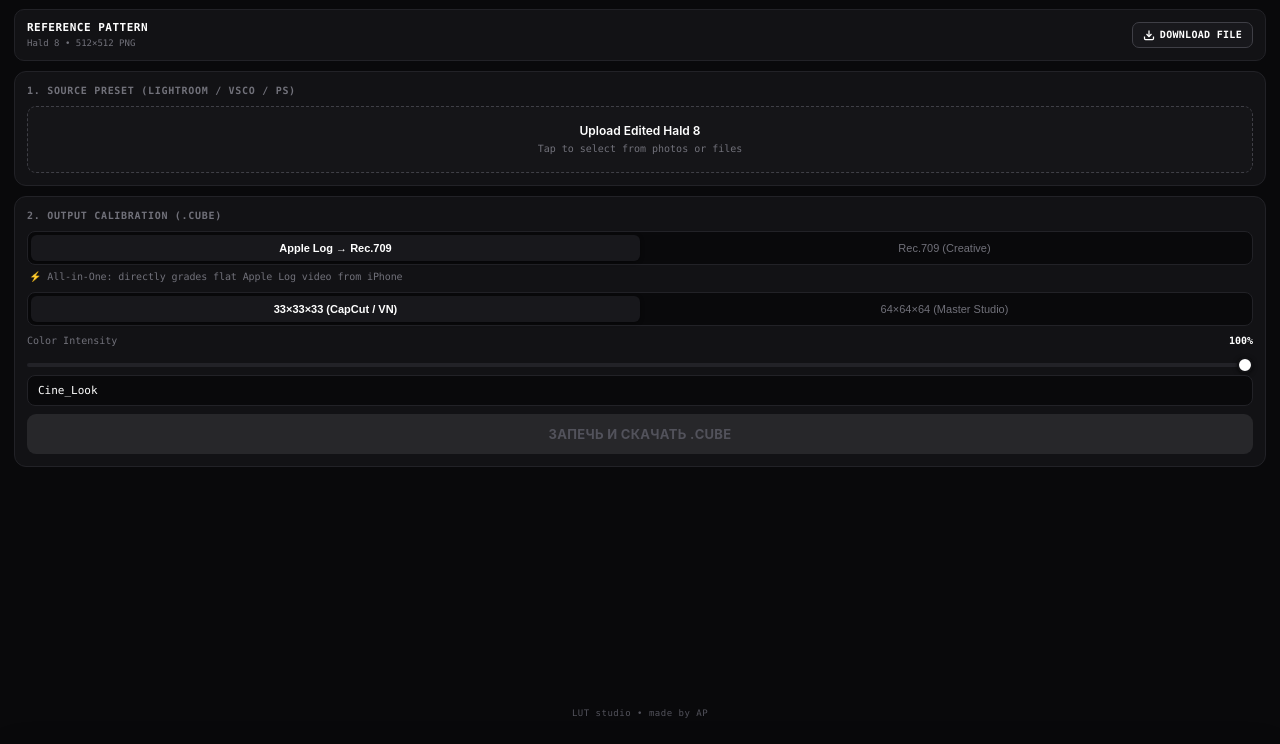
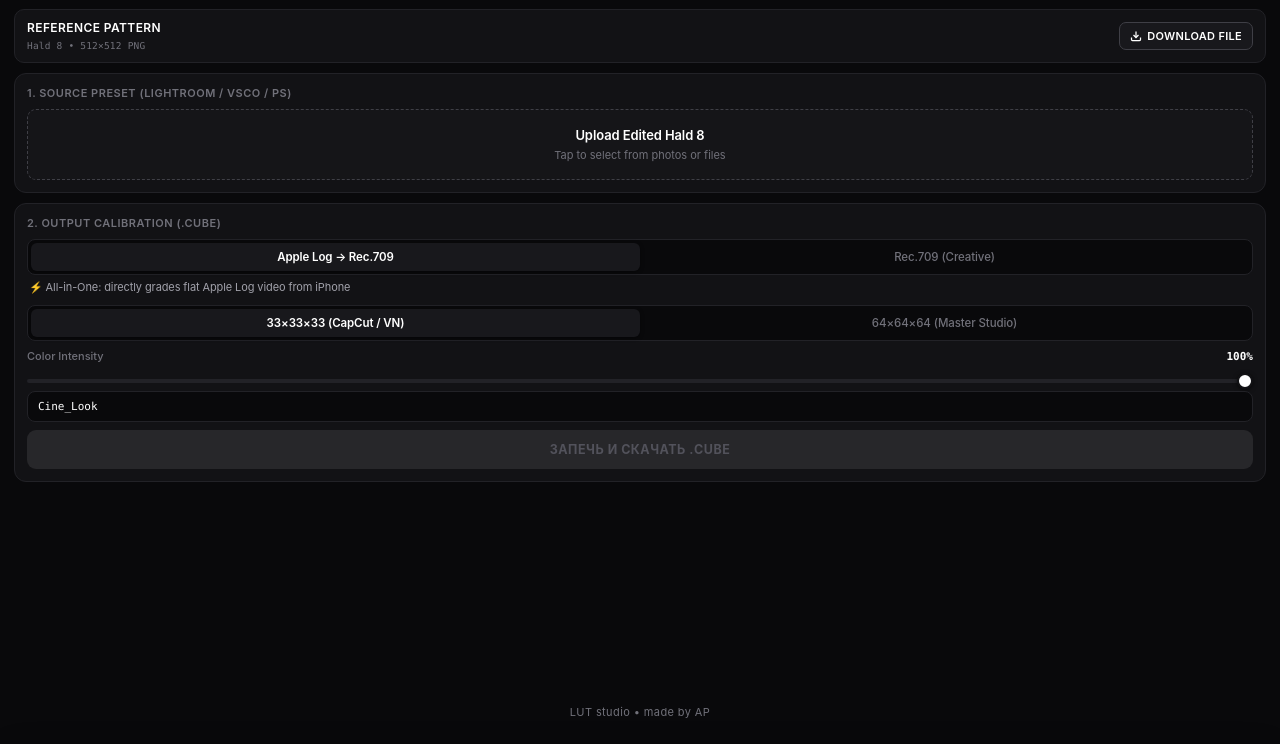
Before and after one commit to peskovsky18/log-studio, a plain HTML site: page app/index.html in a window 1280 px wide. Shown: the part 56-800 px from the top of the page. Drawn offline with Linux system fonts and the light colour scheme.

Commit message:
Typography overhaul: Inter Tight and JetBrains Mono with balanced roles

```diff
--- a/app/index.html
+++ b/app/index.html
@@ -3,9 +3,15 @@
 <head>
   <meta charset="UTF-8">
   <meta name="viewport" content="width=device-width, initial-scale=1.0, maximum-scale=1.0, user-scalable=no, viewport-fit=cover">
-  <meta http-equiv="Content-Security-Policy" content="default-src 'self'; script-src 'self' 'unsafe-inline' https://telegram.org; style-src 'self' 'unsafe-inline'; img-src 'self' data: blob:; connect-src 'self' https://api.telegram.org; object-src 'none'; base-uri 'self';">
+  <meta http-equiv="Content-Security-Policy" content="default-src 'self'; script-src 'self' 'unsafe-inline' https://telegram.org; style-src 'self' 'unsafe-inline' https://fonts.googleapis.com; font-src 'self' https://fonts.gstatic.com data:; img-src 'self' data: blob:; connect-src 'self' https://api.telegram.org; object-src 'none'; base-uri 'self';">
   <meta name="referrer" content="no-referrer">
   <title>LUT Studio — 3D LUT Lab</title>
+
+  <!-- Google Fonts: Inter Tight & JetBrains Mono (SIL OFL) -->
+  <link rel="preconnect" href="https://fonts.googleapis.com">
+  <link rel="preconnect" href="https://fonts.gstatic.com" crossorigin>
+  <link href="https://fonts.googleapis.com/css2?family=Inter+Tight:wght@400;500;600;700&family=JetBrains+Mono:wght@400;500;600&display=swap" rel="stylesheet">
+
   <!-- Telegram WebApp SDK -->
   <script src="https://telegram.org/js/telegram-web-app.js"></script>
   <style>
@@ -20,8 +26,8 @@
       --accent: #f59e0b;
       --accent-glow: rgba(245, 158, 11, 0.12);
       --signal-green: #10b981;
-      --mono: ui-monospace, SFMono-Regular, "SF Mono", Menlo, Consolas, monospace;
-      --sans: -apple-system, BlinkMacSystemFont, "SF Pro Display", "SF Pro Text", "Helvetica Neue", sans-serif;
+      --sans: "Inter Tight", -apple-system, BlinkMacSystemFont, "SF Pro Display", sans-serif;
+      --mono: "JetBrains Mono", ui-monospace, SFMono-Regular, Menlo, monospace;
     }
 
     * {
@@ -96,10 +102,11 @@
       background: transparent;
       border: none;
       color: var(--text-muted);
-      font-family: var(--mono);
-      font-size: 10px;
+      font-family: var(--sans);
+      font-size: 11px;
       font-weight: 600;
-      padding: 3px 6px;
+      letter-spacing: 0.3px;
+      padding: 3px 7px;
       border-radius: 4px;
       cursor: pointer;
       transition: all 0.15s ease;
@@ -141,18 +148,19 @@
     }
 
     .ref-title {
-      font-family: var(--mono);
-      font-size: 11px;
+      font-family: var(--sans);
+      font-size: 12px;
       font-weight: 600;
       color: #ffffff;
       text-transform: uppercase;
-      letter-spacing: 0.5px;
+      letter-spacing: 0.4px;
     }
 
     .ref-sub {
       font-family: var(--mono);
-      font-size: 9px;
+      font-size: 9.5px;
       color: var(--text-muted);
+      letter-spacing: 0.2px;
     }
 
     .btn-download-ref {
@@ -161,8 +169,8 @@
       border: 1px solid var(--border-focus);
       border-radius: 7px;
       padding: 6px 10px;
-      font-family: var(--mono);
-      font-size: 10px;
+      font-family: var(--sans);
+      font-size: 11px;
       font-weight: 600;
       letter-spacing: 0.3px;
       text-transform: uppercase;
@@ -189,12 +197,12 @@
     }
 
     .panel-label {
-      font-family: var(--mono);
-      font-size: 10px;
+      font-family: var(--sans);
+      font-size: 11px;
       font-weight: 600;
       color: var(--text-muted);
       text-transform: uppercase;
-      letter-spacing: 0.7px;
+      letter-spacing: 0.5px;
       margin-bottom: 8px;
       display: block;
     }
@@ -221,15 +229,16 @@
     }
 
     .drop-text {
-      font-size: 12px;
+      font-size: 13px;
       font-weight: 600;
       color: #ffffff;
-      margin-bottom: 2px;
+      margin-bottom: 3px;
+      letter-spacing: -0.1px;
     }
 
     .drop-sub {
-      font-size: 10px;
-      font-family: var(--mono);
+      font-size: 11px;
+      font-family: var(--sans);
       color: var(--text-muted);
     }
 
@@ -249,8 +258,10 @@
       border: none;
       color: var(--text-muted);
       padding: 7px 4px;
-      font-size: 11px;
+      font-family: var(--sans);
+      font-size: 11.5px;
       font-weight: 500;
+      letter-spacing: -0.1px;
       border-radius: 6px;
       cursor: pointer;
       transition: all 0.15s ease;
@@ -265,10 +276,10 @@
     }
 
     .pipeline-hint {
-      font-family: var(--mono);
-      font-size: 10px;
-      line-height: 1.35;
-      color: var(--text-muted);
+      font-family: var(--sans);
+      font-size: 11px;
+      line-height: 1.4;
+      color: #a1a1aa;
       margin-top: -3px;
       margin-bottom: 9px;
       padding: 0 2px;
@@ -279,13 +290,16 @@
     .slider-row {
       display: flex;
       justify-content: space-between;
-      font-family: var(--mono);
-      font-size: 10px;
+      font-family: var(--sans);
+      font-size: 11px;
+      font-weight: 500;
       color: var(--text-muted);
       margin-bottom: 5px;
     }
 
     .slider-row span.val {
+      font-family: var(--mono);
+      font-size: 11px;
       color: #ffffff;
       font-weight: 600;
     }
@@ -337,9 +351,9 @@
       border: none;
       border-radius: 9px;
       padding: 12px;
-      font-size: 13px;
+      font-size: 12.5px;
       font-weight: 700;
-      letter-spacing: 0.3px;
+      letter-spacing: 0.5px;
       text-transform: uppercase;
       font-family: var(--sans);
       cursor: pointer;
@@ -365,10 +379,10 @@
     /* COMPACT CINE FOOTNOTE */
     .footnote {
       text-align: center;
-      font-family: var(--mono);
-      font-size: 9px;
-      color: #52525b;
-      letter-spacing: 0.5px;
+      font-family: var(--sans);
+      font-size: 11px;
+      color: #71717a;
+      letter-spacing: 0.4px;
       margin-top: auto;
       padding-top: 10px;
     }
@@ -384,8 +398,9 @@
       border-radius: 8px;
       padding: 10px 14px;
       color: #ffffff;
-      font-family: var(--mono);
-      font-size: 11px;
+      font-family: var(--sans);
+      font-size: 12px;
+      font-weight: 500;
       display: flex;
       align-items: center;
       gap: 8px;
```
